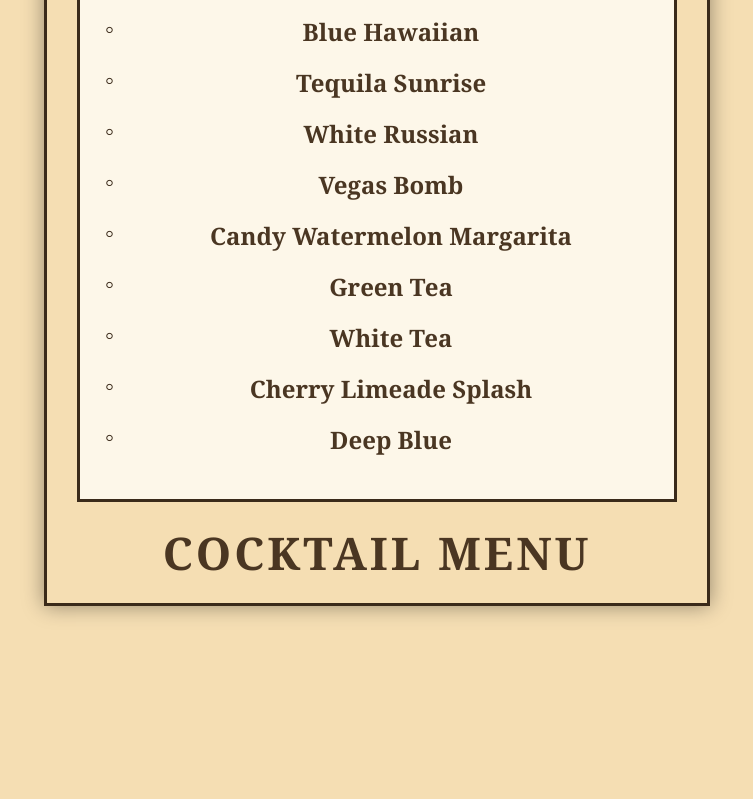
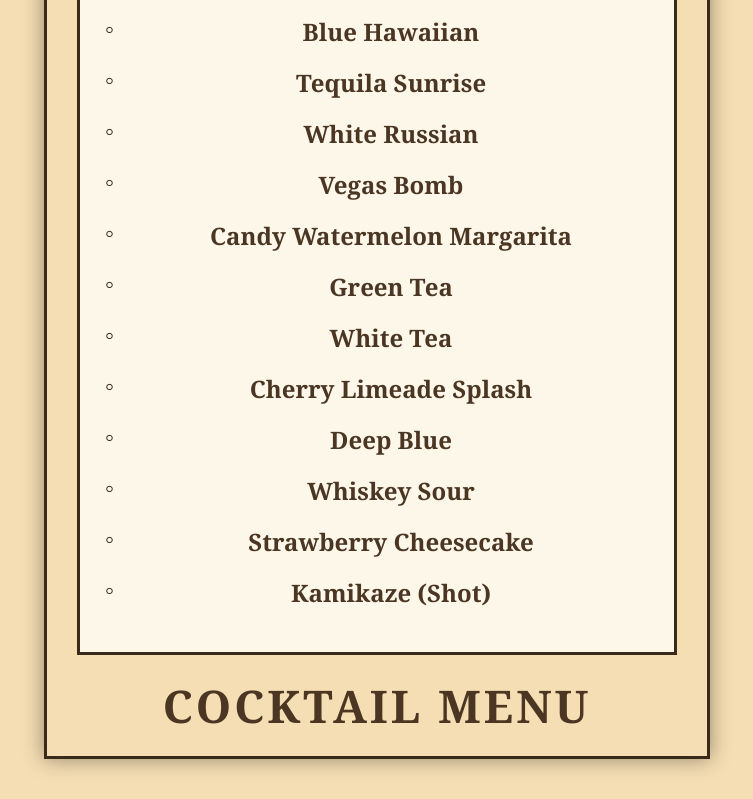
Before and after one commit to Dgreen-28/bar-menu, a plain HTML site: page index.html in a window 1280 px wide. Shown: the part 693-1492 px from the top of the page, without its empty margins (263-1016 px from the left). Before the commit the page ends 1339 px from the top, so only its background shows below. Drawn offline with Linux system fonts and the light colour scheme.

Commit message:
New drinks - Update index.html

```diff
--- a/index.html
+++ b/index.html
@@ -117,7 +117,9 @@
         "White Tea",
         "Cherry Limeade Splash",
         "Deep Blue",
-
+        "Whiskey Sour",
+        "Strawberry Cheesecake",
+        "Kamikaze (Shot)"
     ];
 
     const menu = document.getElementById("menu");
```
